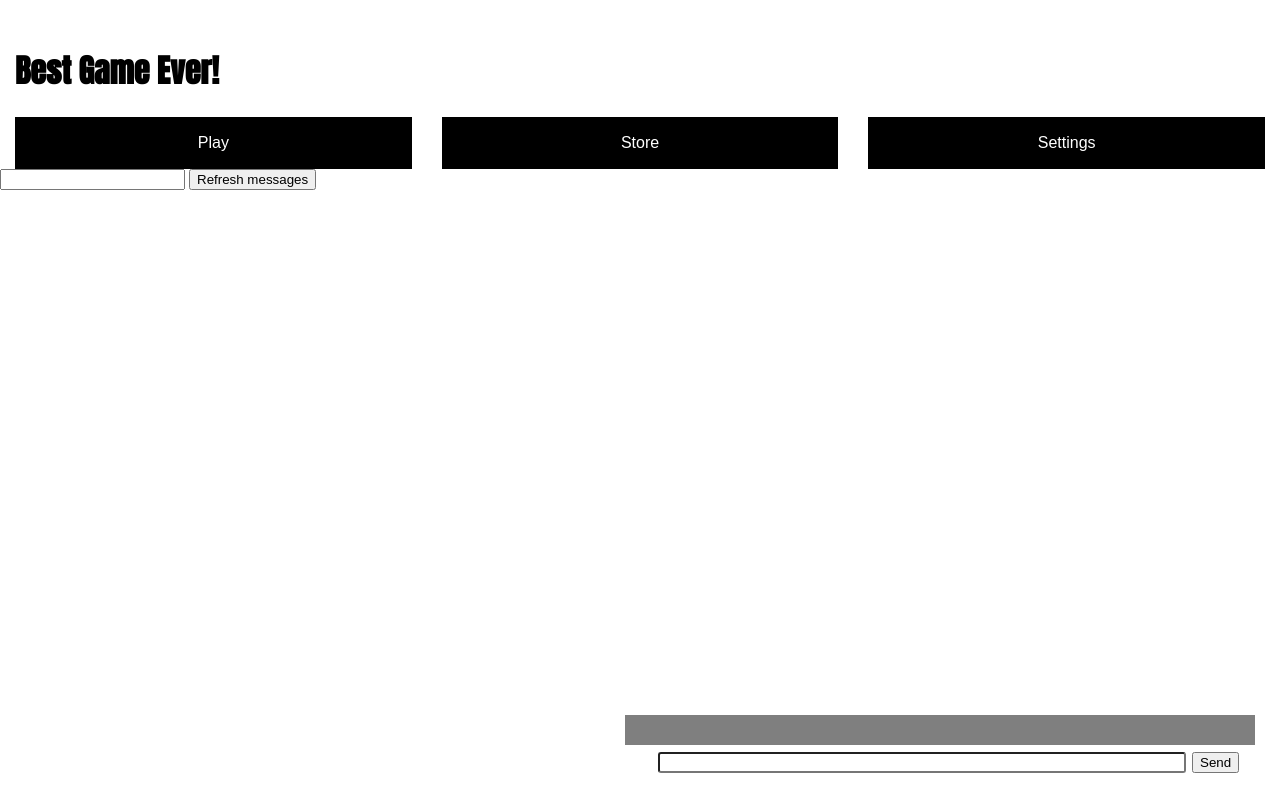
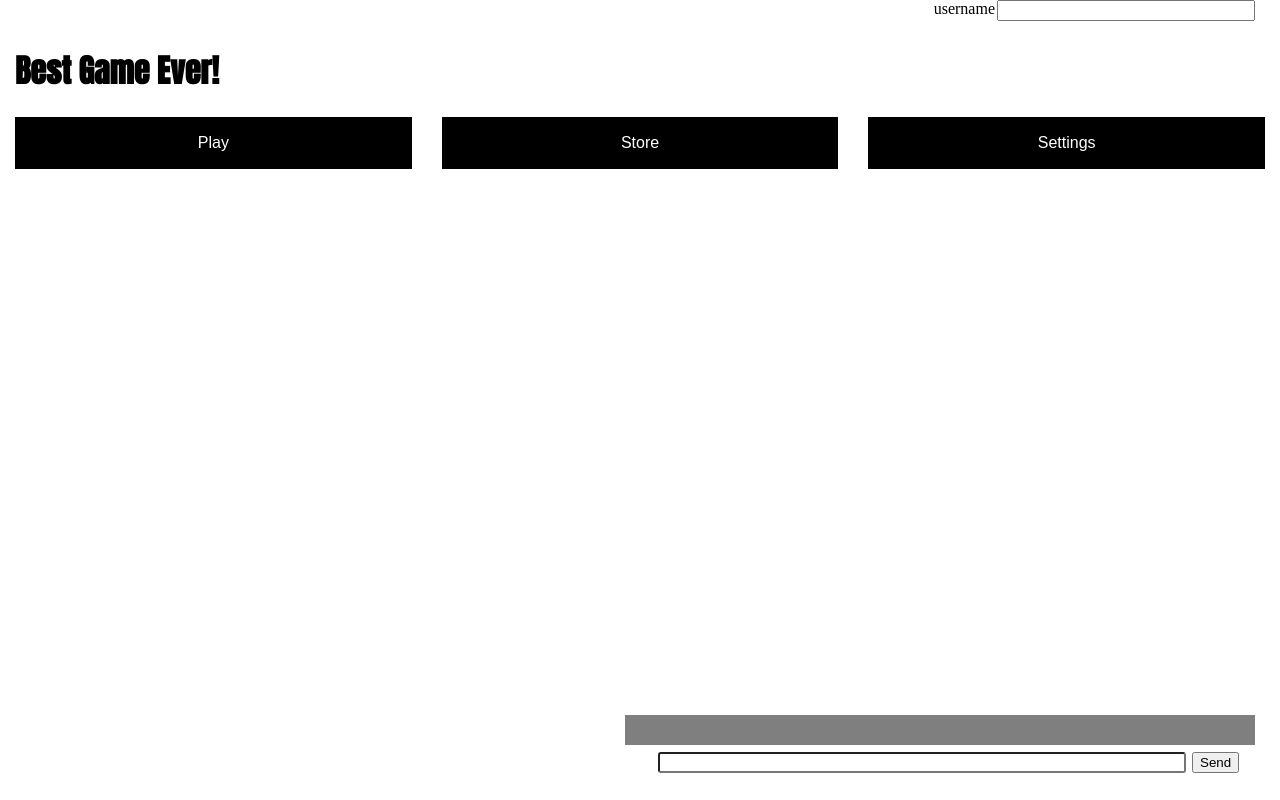
Before and after one commit to Annikatti/Junction-2021, a plain HTML site: page index.html in a window 1280 px wide. Drawn offline with Linux system fonts and the light colour scheme.

Commit message:
username input stylized a little

```diff
--- a/index.html
+++ b/index.html
@@ -69,8 +69,9 @@
         </div>
     </section>
 
+    <label for="username" id="username-label">username</label>
     <input id="username" type="text" value="" onchange="changeUsername()">
-    <button onclick="getLatestMessages()">Refresh messages</button>
+    <!-- <button onclick="getLatestMessages()">Refresh messages</button> -->
     <div id="chat">
     </div>
     <div id="send-message">
--- a/style.css
+++ b/style.css
@@ -110,6 +110,19 @@ img {
     right: 25px;
 }
 
+#username-label {
+    position: absolute;
+    right: 285px;
+    top: 0;
+}
+
+#username {
+    position: absolute;
+    right: 25px;
+    top: 0;
+    width: 250px;
+}
+
 #chat p {
     margin: 0;
 }
@@ -155,4 +168,5 @@ img {
     margin: 2.5px;
     border-radius: 3px;
 }
+
 /* CHAT */
```
Lines whose indentation alone changed are shown as unchanged.
